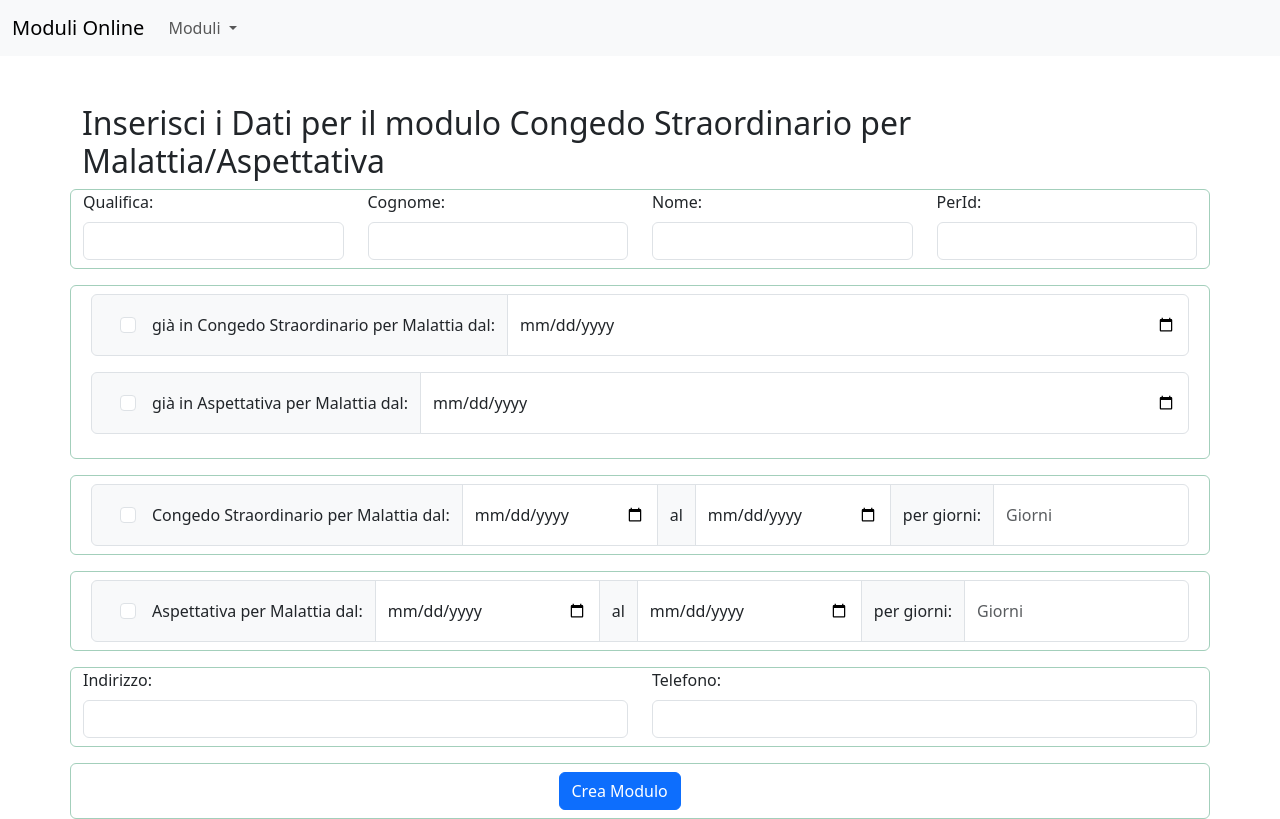
After one commit to enzrussi/PsModuleWeb, a Flask app: page /cstrmalattia in a window 1280 px wide. The commit adds this page. Run offline with Flask 3, Linux system fonts and the light colour scheme; some libraries are stand-ins or nearby versions.

Commit message:
creato module malattia

```diff
--- a/app.py
+++ b/app.py
@@ -217,6 +217,51 @@ def elearning():
     # Se non è una richiesta POST, mostra il modulo
     return render_template('elearning.html', form=form, files=filepaths)
 
+@app.route('/cstrmalattia',methods=['GET','POST'])
+def cstrmalattia():
+    form = request.form
+
+    if request.method == 'POST':
+        # Ottieni i dati dal modulo
+        mydict = {
+            'qual': request.form['qual'],
+            'surname': request.form['surname'],
+            'name': request.form['name'],
+            'perid': request.form['perid'],
+            'old_cstr': '[X]' if 'old_cstr' in request.form else '[ ]',
+            'date_old_cstr': datetime.strptime(request.form['date_old_cstr'],'%Y-%m-%d').strftime('%d-%m-%Y'),
+            'old_asp': '[X]' if 'old_asp' in request.form else '[ ]',
+            'date_old_asp': datetime.strptime(request.form['date_old_asp'],'%Y-%m-%d').strftime('%d-%m-%Y'),
+            'cstr': '[X]' if 'cstr' in request.form  else '[ ]',
+            'cstr_from': datetime.strptime(request.form['cstr_from'],'%Y-%m-%d').strftime('%d-%m-%Y'),
+            'cstr_to': datetime.strptime(request.form['cstr_to'],'%Y-%m-%d').strftime('%d-%m-%Y'),
+            'cstr_days': request.form['cstr_days'],
+            'asp': '[x]' if 'asp' in request.form else '[ ]',
+            'asp_from': datetime.strptime(request.form['asp_from'],'%Y-%m-%d').strftime('%d-%m-%Y'),
+            'asp_to': datetime.strptime(request.form['asp_to'],'%Y-%m-%d').strftime('%d-%m-%Y'),
+            'asp_days': request.form['asp_days'],
+            'address': request.form['address'],
+            'tel': request.form['tel'],
+            'date_now': datetime.now().strftime('%d-%m-%Y')
+           }
+
+        # Carica il template Word
+        template_path = os.path.join(app.config['MODULI_FOLDER'], 'cs_malattia.docx')
+        doc = Document(template_path)
+
+        # Sostituisci i segnaposto con i dati del modulo
+        docx_replace(doc, **mydict)
+        # Salva il documento modificato
+        output_filename = "{}_{}_{}_cstr_malattia_aspettativa_{}.docx".format(mydict['surname'], mydict['name'], mydict['perid'],mydict['date_now'])
+        output_path = os.path.join(app.config['OUTPUT_FOLDER'], output_filename)
+        doc.save(output_path)
+
+        return redirect('/download/{}'.format(output_filename))
+
+    # Se non è una richiesta POST, mostra il modulo
+    return render_template('cstrmalattia.html', form=form)
+
+
 @app.route('/download/<filename>')
 def download(filename):
     # Percorso completo del file da scaricare
--- a/templates/base.html
+++ b/templates/base.html
@@ -34,6 +34,7 @@
                       <li><a class="dropdown-item" href="{{url_for('fviaggio')}}">Foglio di Viaggio</a></li>
                       <li><a class="dropdown-item" href="{{url_for('straordinario')}}">Straordinari</a></li>
                       <li><a class="dropdown-item" href="{{url_for('elearning')}}">E-Learning</a></li>
+                      <li><a class="dropdown-item" href="{{url_for('cstrmalattia')}}">Malattia/Aspettativa</a></li>
                       <li><hr class="dropdown-divider"></li>
                       <li><a class="dropdown-item" href="#">Something else here</a></li>
                     </ul>
--- /dev/null
+++ b/templates/cstrmalattia.html
@@ -0,0 +1,91 @@
+{% extends "base.html" %}
+
+{% block title %}
+{{ title }}
+{% endblock %}
+
+{% block content %}
+{% from 'bootstrap4/form.html' import render_field %}
+<div class="container mt-5">
+    <h2>Inserisci i Dati per il modulo Congedo Straordinario per Malattia/Aspettativa</h2>
+
+    <form method="POST" action="{{url_for('cstrmalattia')}}" enctype="multipart/form-data">
+        <div class="row border border-success-subtle rounded border-radius-sm pb-2">
+            <div class="col">
+                <label for="qual" class="form-label">Qualifica:</label>
+                <input type="text" class="form-control" id="qual" name="qual" required>
+            </div>
+            <div class="col">
+                <label for="surname" class="form-label">Cognome:</label>
+                <input type="text" class="form-control" id="surname" name="surname" required>
+            </div>
+            <div class="col">
+                <label for="name" class="form-label">Nome:</label>
+                <input type="text" class="form-control" id="name" name="name" required>
+            </div>
+            <div class="col">
+                <label for="perid" class="form-label">PerId:</label>
+                <input type="text" class="form-control" id="perid" name="perid" required>
+            </div>
+        </div>
+        <div class="row mt-3 border border-success-subtle rounded border-radius-sm p-2">
+
+            <div class="input-group mb-3">
+                <div class="input-group-text">
+                    <input class="form-check-input m-3" type="checkbox" value="old_cstr" id="old_cstr" name="old_cstr">
+                    <span>già in Congedo Straordinario per Malattia dal:</span>
+                </div>
+                    <input type="date" class="form-control" id="date_old_cstr" name="date_old_cstr">
+            </div>
+
+             <div class="input-group mb-3">
+                <div class="input-group-text">
+                    <input class="form-check-input m-3" type="checkbox" value="old_asp" id="old_asp" name="old_asp">
+                    <span>già in Aspettativa per Malattia dal:</span>
+                </div>
+                    <input type="date" class="form-control" id="date_old_asp" name="date_old_asp">
+            </div>
+
+        </div>
+        <div class="row mt-3 border border-success-subtle rounded border-radius-sm p-2">
+            <div class="input-group">
+                <div class="input-group-text">
+                    <input class="form-check-input m-3" type="checkbox" value="cstr" id="cstr" name="cstr">
+                    <span>Congedo Straordinario per Malattia dal:</span>
+                </div>
+                <input type="date" class="form-control" id="cstr_from" name="cstr_from">
+                <span class="input-group-text">al</span>
+                <input type="date" class="form-control" id="cstr_to" name="cstr_to">
+                <span class="input-group-text">per giorni:</span>
+                <input type="number" class="form-control" id="cstr_days" name="cstr_days" placeholder="Giorni">
+            </div>
+        </div>
+        <div class="row mt-3 border border-success-subtle rounded border-radius-sm p-2">
+            <div class="input-group">
+                <div class="input-group-text">
+                    <input class="form-check-input m-3" type="checkbox" value="asp" id="asp" name="asp">
+                    <span>Aspettativa per Malattia dal:</span>
+                </div>
+                <input type="date" class="form-control" id="asp_from" name="asp_from">
+                <span class="input-group-text">al</span>
+                <input type="date" class="form-control" id="asp_to" name="asp_to">
+                <span class="input-group-text">per giorni:</span>
+                <input type="number" class="form-control" id="asp_days" name="asp_days" placeholder="Giorni">
+            </div>
+        </div>
+        <div class="row mt-3 border border-success-subtle rounded border-radius-sm pb-2">
+            <div class="col">
+                <label for="address" class="form-label">Indirizzo:</label>
+                <input type="text" class="form-control" id="address" name="address" required>
+            </div>
+            <div class="col">
+                <label for="tel" class="form-label">Telefono:</label>
+                <input type="text" class="form-control" id="tel" name="tel" required>
+            </div>
+        </div>
+        <div class="row mt-3 border border-success-subtle rounded border-radius-sm p-2 justify-content-center">
+            <div class="col-2">
+            <button type="submit" class="btn btn-primary">Crea Modulo</button>
+            </div>
+        </div>
+{% endblock %}
--- a/templates/elearning.html
+++ b/templates/elearning.html
@@ -70,7 +70,7 @@
         <div class="row mt-3">
 
             <div class="col-4 border border-success-subtle rounded border-radius-sm p-2">
-                <lable for="home" class="form-label fw-bold">Modalità di fruizione:</lable>
+                <label for="home" class="form-label fw-bold">Modalità di fruizione:</label>
                 <div class="form-check form-check-inline">
                     <input class="form-check-input" type="radio" id="home" name="home" value="home">
                     <label class="form-check-label" for="home">a Domicilio</label>
```
